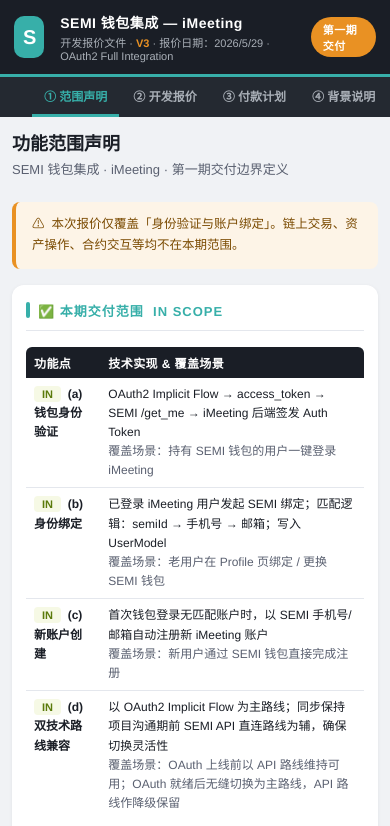
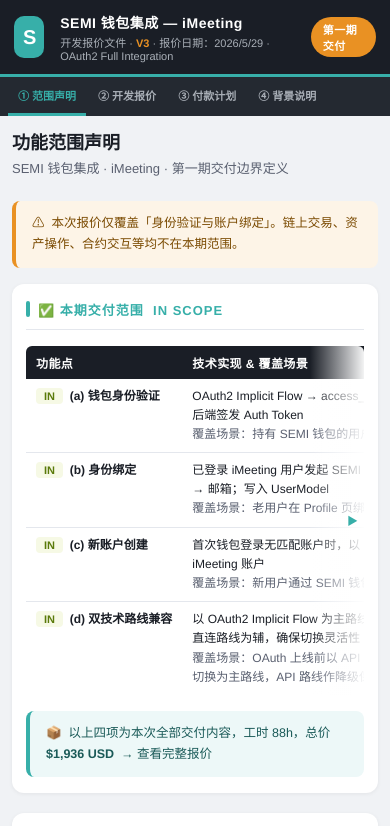
Before and after one commit to fchuang508/M2C, a plain HTML site: page semi-wallet-integration/quotation-v3-20260529.html in a window 390 px wide. Shown: the top 826 px of the page. Drawn offline with Linux system fonts and the light colour scheme.

Commit message:
fix: sticky nav + 表格横滑渐层箭头提示

```diff
--- a/semi-wallet-integration/quotation-v3-20260529.html
+++ b/semi-wallet-integration/quotation-v3-20260529.html
@@ -253,6 +253,58 @@
   }
   .nav-btn:hover { background: var(--teal); color: #fff; }
 
+  /* ── Sticky navigation wrapper ── */
+  .sticky-nav {
+    position: sticky;
+    top: 0;
+    z-index: 100;
+  }
+
+  /* ── Scrollable table wrapper ── */
+  .tbl-scroll {
+    position: relative;
+    overflow-x: auto;
+    -webkit-overflow-scrolling: touch;
+    /* 桌面：常态显示 scrollbar */
+    scrollbar-width: auto;
+    scrollbar-color: var(--teal) #e4e7ed;
+  }
+  .tbl-scroll::-webkit-scrollbar {
+    height: 6px;
+    display: block;
+  }
+  .tbl-scroll::-webkit-scrollbar-track {
+    background: #e4e7ed;
+    border-radius: 3px;
+  }
+  .tbl-scroll::-webkit-scrollbar-thumb {
+    background: var(--teal);
+    border-radius: 3px;
+  }
+  .tbl-scroll table { min-width: 100%; }
+
+  /* 右侧渐层遮罩 + 箭头提示 */
+  .tbl-scroll::after {
+    content: '▶';
+    position: absolute;
+    right: 0;
+    top: 0;
+    bottom: 6px; /* 留出 scrollbar 空间 */
+    width: 48px;
+    background: linear-gradient(to right, transparent, rgba(255,255,255,0.95));
+    display: flex;
+    align-items: center;
+    justify-content: flex-end;
+    padding-right: 6px;
+    font-size: 11px;
+    color: var(--teal);
+    pointer-events: none;
+    transition: opacity .3s;
+    border-radius: 0 6px 0 0;
+  }
+  /* 滚动到底时隐藏提示 */
+  .tbl-scroll.at-end::after { opacity: 0; }
+
   @media (max-width: 720px) {
     .page { padding: 12px; }
     .assume-grid { grid-template-columns: 1fr 1fr; }
@@ -260,51 +312,32 @@
     .summary-banner { flex-wrap: wrap; gap: 16px; padding: 16px; }
     .summary-item .val { font-size: 22px; }
     .header { padding: 12px 14px; }
+    .tab-bar { padding: 0 8px; }
     .header-title h1 { font-size: 14px; }
     .header-title p { font-size: 11px; }
     .card { padding: 16px 14px; }
     .page-title { font-size: 18px; }
-
-    /* 表格：手机上隐藏「条件」栏，因为内容已在 Phase 卡片呈现 */
-    .hide-mobile { display: none !important; }
-
-    /* 表格文字缩小、单元格收紧 */
-    table { font-size: 12px; }
-    th, td { padding: 7px 8px; }
-
-    /* 让长文本换行而非撑宽 */
-    td { word-break: break-word; }
-
-    /* 数字栏固定宽度，避免挤压 */
-    .num { white-space: nowrap; }
-
-    /* 付款明细表：条件栏隐藏后剩余栏均分 */
-    #tab-eth table td:nth-child(2),
-    #tab-eth table th:nth-child(2) { display: none; }
-
-    /* 开发报价表：任务说明栏在手机上折叠显示 */
-    #tab-quote .card table td:nth-child(2),
-    #tab-quote .card table th:nth-child(2) { display: none; }
-
-    /* 范围声明表：技术实现栏保留但限制宽度 */
-    #tab-scope table { table-layout: fixed; }
-    #tab-scope table td:first-child { width: 35%; }
-
-    /* 背景说明表：隐藏纪要详情的大文字栏在极窄屏 */
     .reason-card { padding: 12px 14px; gap: 10px; }
     .reason-icon { width: 30px; height: 30px; font-size: 15px; }
+    /* 手机：表格最小宽度触发横向滚动 */
+    .tbl-scroll table { min-width: 540px; }
+    .tbl-scroll::after { bottom: 0; } /* 手机无 scrollbar，遮罩延伸到底 */
+    table { font-size: 12px; }
+    th, td { padding: 8px 10px; white-space: nowrap; }
+    td:nth-child(2) { white-space: normal; min-width: 120px; max-width: 200px; }
   }
 
   @media (max-width: 480px) {
     .assume-grid { grid-template-columns: 1fr; }
     .summary-divider { display: none; }
     .summary-banner { gap: 12px; }
-    .tab { padding: 10px 12px; font-size: 12px; }
+    .tab { padding: 10px 10px; font-size: 11px; }
   }
 </style>
 </head>
 <body>
 
+<div class="sticky-nav">
 <div class="header">
   <div class="header-logo">S</div>
   <div class="header-title">
@@ -313,12 +346,12 @@
   </div>
   <div class="header-badge">第一期交付</div>
 </div>
-
 <div class="tab-bar">
   <div class="tab active" data-tab="scope">① 范围声明</div>
   <div class="tab" data-tab="quote">② 开发报价</div>
   <div class="tab" data-tab="eth">③ 付款计划</div>
   <div class="tab" data-tab="logic">④ 背景说明</div>
+</div>
 </div>
 
 <!-- ════════════════════════════ PAGE 1: 功能范围声明 ════════════════════════════ -->
@@ -332,7 +365,7 @@
 
   <div class="card">
     <div class="section-title">✅ 本期交付范围 &nbsp;IN SCOPE</div>
-    <table>
+    <div class="tbl-scroll"><table>
       <thead><tr><th style="width:22%">功能点</th><th>技术实现 & 覆盖场景</th></tr></thead>
       <tbody>
         <tr>
@@ -352,7 +385,7 @@
           <td>以 OAuth2 Implicit Flow 为主路线；同步保持项目沟通期前 SEMI API 直连路线为辅，确保切换灵活性<br><span style="color:var(--text-sub)">覆盖场景：OAuth 上线前以 API 路线维持可用；OAuth 就绪后无缝切换为主路线，API 路线作降级保留</span></td>
         </tr>
       </tbody>
-    </table>
+    </table></div>
     <div class="notice notice-info" style="margin-top:16px;margin-bottom:0">
       📦 &nbsp;以上四项为本次全部交付内容，工时 88h，总价 <strong>$1,936 USD</strong> &nbsp;→ 查看完整报价
     </div>
@@ -360,7 +393,7 @@
 
   <div class="card">
     <div class="section-title">❌ 本期不包含 &nbsp;OUT OF SCOPE（需另行报价）</div>
-    <table>
+    <div class="tbl-scroll"><table>
       <thead><tr><th style="width:22%">类别</th><th>说明</th></tr></thead>
       <tbody>
         <tr><td><span class="tag-out">OUT</span> &nbsp;链上交易发起</td><td>代币转账、NFT 铸造/转移等任何需用户签名并广播至链上的操作</td></tr>
@@ -372,7 +405,7 @@
         <tr><td><span class="tag-out">OUT</span> &nbsp;SEMI 深度 API</td><td>除 /get_me 外的任何 SEMI 接口（支付、积分、链上操作代理等）</td></tr>
         <tr><td><span class="tag-out">OUT</span> &nbsp;其他业务功能</td><td>iMeeting 原有功能修改、会议/通知/支付/统计等与钱包身份无关模块</td></tr>
       </tbody>
-    </table>
+    </table></div>
   </div>
 
   <div class="notice notice-legal">
@@ -409,7 +442,7 @@
 
   <div class="card">
     <div class="section-title">一、核心开发工时 &nbsp;（64 小时）</div>
-    <table>
+    <div class="tbl-scroll"><table>
       <thead>
         <tr><th style="width:18%">开发模块</th><th>任务说明</th><th class="num" style="width:80px">工时(h)</th><th class="num" style="width:80px">单价($)</th><th class="num" style="width:90px">费用($)</th><th class="num" style="width:90px">费用(¥)</th></tr>
       </thead>
@@ -424,12 +457,12 @@
         <tr><td>⑧ 测试 &amp; 联调</td><td>OAuth 闭环联调；多设备；账户冲突边缘测试；Testnet 安全回归</td><td class="num">12</td><td class="num">22</td><td class="num">264</td><td class="num">1,914.00</td></tr>
         <tr class="subtotal"><td colspan="2"><strong>小计</strong></td><td class="num"><strong>64</strong></td><td></td><td class="num"><strong>1,408</strong></td><td class="num"><strong>10,208.00</strong></td></tr>
       </tbody>
-    </table>
+    </table></div>
   </div>
 
   <div class="card">
     <div class="section-title">二、技术沟通工时 &nbsp;（+24 小时）</div>
-    <table>
+    <div class="tbl-scroll"><table>
       <thead>
         <tr><th style="width:18%">开发模块</th><th>任务说明</th><th class="num" style="width:80px">工时(h)</th><th class="num" style="width:80px">单价($)</th><th class="num" style="width:90px">费用($)</th><th class="num" style="width:90px">费用(¥)</th></tr>
       </thead>
@@ -440,11 +473,11 @@
         <tr><td>社区 Handover 沟通</td><td>开发者社区 handover 非预期沟通；双技术路线（API / OAuth）切换协调</td><td class="num">8</td><td class="num">22</td><td class="num">176</td><td class="num">1,276.00</td></tr>
         <tr class="subtotal"><td colspan="2"><strong>小计</strong></td><td class="num"><strong>24</strong></td><td></td><td class="num"><strong>528</strong></td><td class="num"><strong>3,828.00</strong></td></tr>
       </tbody>
-    </table>
+    </table></div>
   </div>
 
   <div class="card" style="padding:0;overflow:hidden">
-    <table>
+    <div class="tbl-scroll"><table>
       <tbody>
         <tr class="total-row">
           <td colspan="3" style="padding:18px 28px;font-size:15px">合计 &nbsp;（88h × $22/h）</td>
@@ -452,7 +485,7 @@
           <td class="num" style="padding:18px 28px;font-size:18px;color:var(--gray) !important">¥14,036</td>
         </tr>
       </tbody>
-    </table>
+    </table></div>
   </div>
 
   <div class="page-nav">
@@ -472,7 +505,7 @@
 
   <div class="card">
     <div class="section-title">A. 基准参数</div>
-    <table>
+    <div class="tbl-scroll"><table>
       <thead><tr><th style="width:38%">参数</th><th style="width:28%">值</th><th>备注</th></tr></thead>
       <tbody>
         <tr><td>合同总金额</td><td class="num" style="color:var(--teal);font-weight:700">$1,936 USD</td><td style="color:var(--text-sub)">引用报价单合计；以 USD 为最终计价单位</td></tr>
@@ -486,7 +519,7 @@
         <tr><td>Gas Price (Gwei) <span style="font-weight:400;color:var(--text-sub)">ETH付款适用</span></td><td class="num">5</td><td style="color:var(--text-sub)">主网 ETH 转账保守估算</td></tr>
         <tr><td>单笔 Gas 费 (ETH) <span style="font-weight:400;color:var(--text-sub)">ETH付款适用</span></td><td class="num" style="font-family:monospace">0.000105</td><td style="color:var(--text-sub)">Gas Limit 21,000 × 5 Gwei × 1e-9</td></tr>
       </tbody>
-    </table>
+    </table></div>
   </div>
 
   <div class="card">
@@ -494,7 +527,7 @@
     <div class="notice notice-warn" style="margin-bottom:16px">
       ⚠️ &nbsp;选择 ETH 付款时，<strong>每笔款项以该笔付款实际到账日的 ETH 市价折算</strong>，而非报价日均价。两期付款使用各自到账日的独立价格，互不沿用。
     </div>
-    <table>
+    <div class="tbl-scroll"><table>
       <thead><tr><th style="width:28%">规则</th><th>说明</th></tr></thead>
       <tbody>
         <tr><td><strong>锚定时点</strong></td><td>以该笔款项链上确认时间所在日期（UTC+8）的 ETH/USD 市价为折算基准</td></tr>
@@ -503,7 +536,7 @@
         <tr><td><strong>尾款独立定价</strong></td><td>Phase 2 以尾款到账日市价独立折算，与 Phase 1 价格无关</td></tr>
         <tr><td><strong>超额/不足处理</strong></td><td>若 ETH 折算后与 USD 金额存在微小差异（&lt;0.5%），以实际到账等值为准，不追补</td></tr>
       </tbody>
-    </table>
+    </table></div>
   </div>
 
   <div class="card">
@@ -528,21 +561,21 @@
         <div class="phase-row"><span>ETH（参考估算）</span><span class="pv">≈ 0.2760 ETH *</span></div>
       </div>
     </div>
-    <table>
+    <div class="tbl-scroll"><table>
       <thead><tr><th>阶段</th><th>条件</th><th class="num">USD 金额</th><th class="num">稳定币 (USDT/USDC)</th><th class="num">USDT/CNY 参考 <span style="font-weight:400;font-size:10px">(5/29)</span></th><th class="num">ETH 参考估算 *</th></tr></thead>
       <tbody>
         <tr><td><strong>Phase 1</strong><br><span style="font-size:11px;color:var(--teal)">首付 70%</span></td><td style="font-size:12px;color:var(--text-sub)">合同签署 + 开发启动确认后 24h 内</td><td class="num">1,355.20</td><td class="num" style="color:var(--orange);font-weight:700">1,355.20</td><td class="num">≈ ¥9,183</td><td class="num" style="font-family:monospace;color:var(--text-sub)">≈ 0.64411</td></tr>
         <tr><td><strong>Phase 2</strong><br><span style="font-size:11px;color:var(--orange)">尾款 30%</span></td><td style="font-size:12px;color:var(--text-sub)">验收通过 + 代码交付后 48h 内</td><td class="num">580.80</td><td class="num" style="color:var(--orange);font-weight:700">580.80</td><td class="num">≈ ¥3,935</td><td class="num" style="font-family:monospace;color:var(--text-sub)">≈ 0.27604</td></tr>
         <tr class="subtotal"><td colspan="2"><strong>合计</strong> &nbsp;<span style="font-weight:400;font-size:12px">88h × $22/h</span></td><td class="num"><strong>1,936</strong></td><td class="num" style="color:var(--orange);font-weight:700"><strong>1,936.00</strong></td><td class="num"><strong>≈ ¥13,119</strong></td><td class="num" style="font-family:monospace;color:var(--text-sub)"><strong>≈ 0.92015</strong></td></tr>
       </tbody>
-    </table>
+    </table></div>
     <div style="font-size:11px;color:var(--text-sub);margin-top:10px">* ETH 估算以报价日（5/29）回溯 14 天均价 ≈ $2,104 计算，<strong>仅供参考</strong>。实际付款时以当日市价重新折算。USDT/CNY 参考汇率 6.7755（兑汇日期 2026/5/29，来源：WEEX）。</div>
   </div>
 
   <div class="card">
     <div class="section-title">D. ETH 均价敏感性参考（$1,936 USD · 报价日 5/29 估算）</div>
     <div style="font-size:12px;color:var(--text-sub);margin-bottom:12px">以下数据仅为报价参考，<strong>不作为 ETH 付款的锚定依据</strong>。实际 ETH 折算金额以付款日市价确认为准。CNY 栏以 USDT/CNY = 6.7755（2026/5/29）计算。</div>
-    <table>
+    <div class="tbl-scroll"><table>
       <thead><tr><th>ETH 价格</th><th class="num">Phase 1 ETH</th><th class="num">Phase 2 ETH</th><th class="num">合计 ETH</th><th class="num">合计 CNY（USDT等值）</th><th>备注</th></tr></thead>
       <tbody>
         <tr><td>$1,800</td><td class="num" style="font-family:monospace">0.75289</td><td class="num" style="font-family:monospace">0.32267</td><td class="num" style="font-family:monospace">1.07556</td><td class="num">≈ ¥13,119</td><td></td></tr>
@@ -552,7 +585,7 @@
         <tr><td>$2,500</td><td class="num" style="font-family:monospace">0.54208</td><td class="num" style="font-family:monospace">0.23232</td><td class="num" style="font-family:monospace">0.77440</td><td class="num">≈ ¥13,119</td><td></td></tr>
         <tr><td>$2,800</td><td class="num" style="font-family:monospace">0.48400</td><td class="num" style="font-family:monospace">0.20743</td><td class="num" style="font-family:monospace">0.69143</td><td class="num">≈ ¥13,119</td><td></td></tr>
       </tbody>
-    </table>
+    </table></div>
   </div>
 
   <div class="page-nav">
@@ -603,7 +636,7 @@
 
   <div class="card">
     <div class="section-title">版本迭代记录</div>
-    <table>
+    <div class="tbl-scroll"><table>
       <thead><tr><th style="width:12%">版本</th><th style="width:16%">日期</th><th style="width:16%">总工时 / 总价</th><th>变更说明</th></tr></thead>
       <tbody>
         <tr>
@@ -625,7 +658,7 @@
           <td>依据 5/29 会议决议（#373984141）：增加 8h 社区 Handover 沟通工时；范围声明补充 (d) 双技术路线条款；付款计划改为稳定币优先，更新 ETH 14日均价（5/16–5/29 ≈ $2,104），新增 USDT/USDC/CNY 参考汇率（兑汇日期 2026/5/29）</td>
         </tr>
       </tbody>
-    </table>
+    </table></div>
   </div>
 
   <div class="card">
@@ -636,7 +669,7 @@
         <div style="background:var(--dark);color:var(--teal);font-size:11px;font-weight:700;padding:3px 10px;border-radius:4px;letter-spacing:.5px">会议 #373984141</div>
         <div style="font-size:12px;color:var(--text-sub)">2026/5/29 · !蘿蔔富產品 · 3个购买服务的推进 · 参会：FC、刘兵（亲自出席 2/5 有表决权）</div>
       </div>
-      <table>
+      <div class="tbl-scroll"><table>
         <thead><tr><th style="width:22%">议题</th><th>纪要要点</th></tr></thead>
         <tbody>
           <tr>
@@ -652,7 +685,7 @@
             <td style="font-size:12.5px;line-height:1.75">在 SEMI 集成中，确保 CI 主动提供 API 与 OS OAuth 时两条通道均可连通，以 OS OAuth 为主要方式；API 路线作为降级备用</td>
           </tr>
         </tbody>
-      </table>
+      </table></div>
     </div>
 
     <div>
@@ -660,7 +693,7 @@
         <div style="background:var(--dark);color:var(--gray);font-size:11px;font-weight:700;padding:3px 10px;border-radius:4px;letter-spacing:.5px">会议 #907975076</div>
         <div style="font-size:12px;color:var(--text-sub)">2026/5/2 · sem-i-Meeting商業財務 · 参会：FC、刘兵（亲自出席 2/2 有表决权）</div>
       </div>
-      <table>
+      <div class="tbl-scroll"><table>
         <thead><tr><th style="width:22%">议题</th><th>纪要要点</th></tr></thead>
         <tbody>
           <tr>
@@ -676,7 +709,7 @@
             <td style="font-size:12.5px;line-height:1.75">探讨基于 iMeeting 的数字身份表决与合同机制：表决确认 → 资金扣入决议 → 转化电子合同 → 智能合约执行；推动 Web3 方向，需评估法律风险</td>
           </tr>
         </tbody>
-      </table>
+      </table></div>
     </div>
   </div>
 
@@ -726,6 +759,24 @@
   document.querySelectorAll('.tab').forEach(tab => {
     tab.addEventListener('click', () => switchTab(tab.dataset.tab));
   });
+
+  // 表格滑到底时隐藏右侧箭头提示
+  function initScrollHints() {
+    document.querySelectorAll('.tbl-scroll').forEach(el => {
+      function check() {
+        const atEnd = el.scrollLeft + el.clientWidth >= el.scrollWidth - 4;
+        el.classList.toggle('at-end', atEnd);
+        // 如果表格不需要横滑（内容未超出），也隐藏箭头
+        if (el.scrollWidth <= el.clientWidth) el.classList.add('at-end');
+      }
+      check();
+      el.addEventListener('scroll', check);
+      window.addEventListener('resize', check);
+    });
+  }
+  // 等页面渲染完再初始化
+  window.addEventListener('load', initScrollHints);
+  document.addEventListener('DOMContentLoaded', initScrollHints);
 </script>
 </body>
 </html>
```
